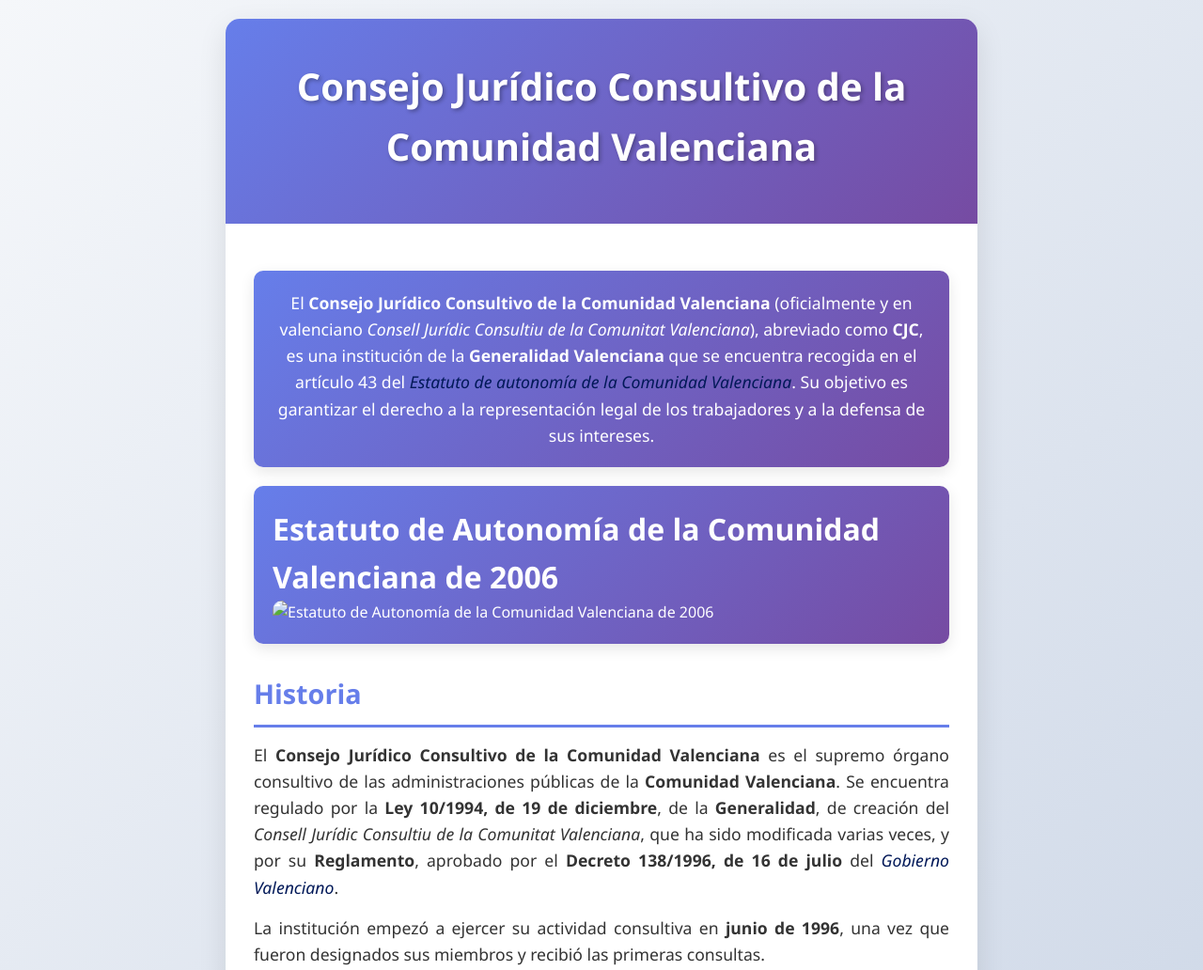
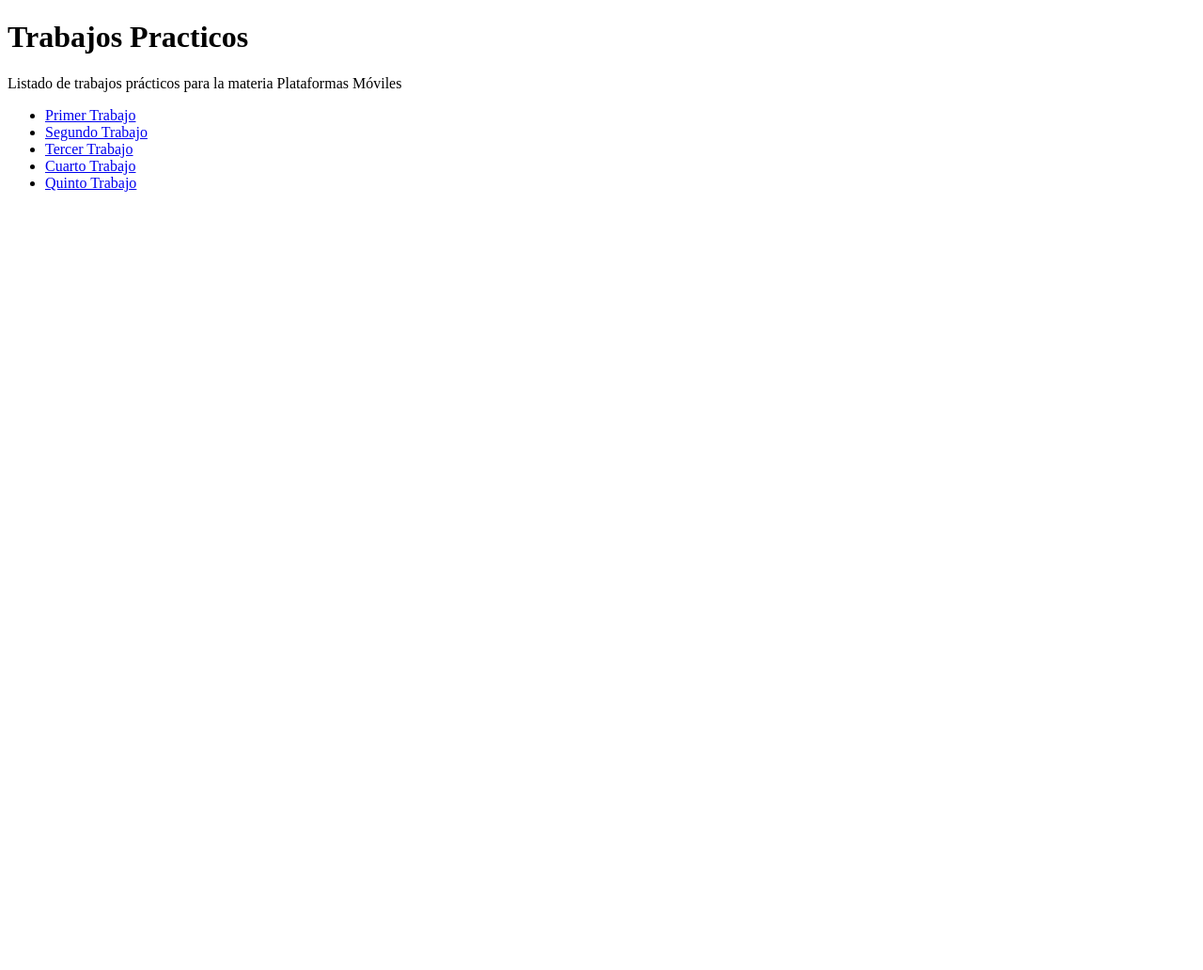
Before and after one commit to LorenzoChe/plataformas-moviles-entregas, a plain HTML site: page index.html in a window 1280 px wide. Shown: the top 1032 px of the page at 94% size. After the commit the page ends 800 px from the top, so only its background shows below. Drawn offline with Linux system fonts and the light colour scheme.

Commit message:
Update index.html

```diff
--- a/index.html
+++ b/index.html
@@ -1,151 +1,18 @@
-
 <!DOCTYPE html>
-<html lang="es">
+<html lang="en">
 <head>
     <meta charset="UTF-8">
     <meta name="viewport" content="width=device-width, initial-scale=1.0">
-    <title>Consejo Jurídico Consultivo de la Comunidad Valenciana</title>
-    <style>
-        * {
-            margin: 0;
-            padding: 0;
-            box-sizing: border-box;
-        }
-
-        body {
-            font-family: 'Segoe UI', Tahoma, Geneva, Verdana, sans-serif;
-            line-height: 1.6;
-            color: #333;
-            background: linear-gradient(135deg, #f5f7fa 0%, #c3cfe2 100%);
-            min-height: 100vh;
-            padding: 20px;
-        }
-
-        .container {
-            max-width: 800px;
-            margin: 0 auto;
-            background: white;
-            border-radius: 15px;
-            box-shadow: 0 10px 30px rgba(0, 0, 0, 0.1);
-            overflow: hidden;
-        }
-
-        .header {
-            background: linear-gradient(135deg, #667eea 0%, #764ba2 100%);
-            color: white;
-            padding: 40px 30px;
-            text-align: center;
-        }
-
-        .header h1 {
-            font-size: 2.5rem;
-            margin-bottom: 10px;
-            text-shadow: 2px 2px 4px rgba(0, 0, 0, 0.3);
-        }
-
-        .content {
-            padding: 30px;
-        }
-
-        h2 {
-            color: #667eea;
-            font-size: 1.8rem;
-            margin: 30px 0 15px 0;
-            border-bottom: 3px solid #667eea;
-            padding-bottom: 10px;
-        }
-
-        h3 {
-            color: #764ba2;
-            font-size: 1.4rem;
-            margin: 25px 0 10px 0;
-        }
-
-        p {
-            margin-bottom: 15px;
-            text-align: justify;
-            font-size: 1.1rem;
-        }
-        a {
-            color: #001858;
-            text-decoration: none;
-        }
-        a:hover {
-            text-decoration: underline;
-        }
-
-        .highlight {
-            background: linear-gradient(135deg, #667eea 0%, #764ba2 100%);
-            color: white;
-            padding: 20px;
-            border-radius: 10px;
-            margin: 20px 0;
-            box-shadow: 0 5px 15px rgba(0, 0, 0, 0.1);
-        }
-
-        .highlight p {
-            margin: 0;
-            text-align: center;
-            font-weight: 500;
-        }
-
-        .structure-section {
-            background: #f8f9fa;
-            padding: 20px;
-            border-radius: 10px;
-            margin: 20px 0;
-            border-left: 5px solid #667eea;
-        }
-        .shield {
-            border-radius: 10px;
-            display: block;
-            margin: 0 auto;
-            max-width: 100%;
-            height: auto;
-        }
-
-
-    </style>
+    <title>Plataformas Moviles Entregas</title>
 </head>
 <body>
-    <div class="container">
-        <div class="header">
-            <h1>Consejo Jurídico Consultivo de la Comunidad Valenciana</h1>
-        </div>
-
-        <div class="content">
-            <div class="highlight">
-                <p>El <strong>Consejo Jurídico Consultivo de la Comunidad Valenciana</strong> (oficialmente y en valenciano <em>Consell Jurídic Consultiu de la Comunitat Valenciana</em>), abreviado como <strong>CJC</strong>, es una institución de la <strong>Generalidad Valenciana</strong> que se encuentra recogida en el artículo 43 del <a href="https://es.wikipedia.org/wiki/Estatuto_de_Autonomía_de_la_Comunidad_Valenciana_de_2006"><em>Estatuto de autonomía de la Comunidad Valenciana</em></a>. Su objetivo es garantizar el derecho a la representación legal de los trabajadores y a la defensa de sus intereses.</p>
-            </div>
-            <div class="highlight">
-                <h1>Estatuto de Autonomía de la Comunidad Valenciana de 2006
-                </h1>
-                <img class="shield" src="shield.png" alt="Estatuto de Autonomía de la Comunidad Valenciana de 2006">
-            </div>
-            <h2>Historia</h2>
-            <p>El <strong>Consejo Jurídico Consultivo de la Comunidad Valenciana</strong> es el supremo órgano consultivo de las administraciones públicas de la <strong>Comunidad Valenciana</strong>. Se encuentra regulado por la <strong>Ley 10/1994, de 19 de diciembre</strong>, de la <strong>Generalidad</strong>, de creación del <em>Consell Jurídic Consultiu de la Comunitat Valenciana</em>, que ha sido modificada varias veces, y por su <strong>Reglamento</strong>, aprobado por el <strong>Decreto 138/1996, de 16 de julio</strong> del <a href="#"><em>Gobierno Valenciano</em></a>.</p>
-
-            <p>La institución empezó a ejercer su actividad consultiva en <strong>junio de 1996</strong>, una vez que fueron designados sus miembros y recibió las primeras consultas.</p>
-
-            <p>El organismo consultivo de la <strong>Generalidad</strong> estaba ubicado desde <strong>mayo de 1997</strong> en un <em>edificio modernista</em> alquilado de tres plantas en el número 9 de la calle de Pascual y Genís de Valencia, sin embargo, desde <strong>junio de 2013</strong> tiene la sede en el <a href="#"><em>palacio de Santa Bárbara</em></a>, edificio propiedad de la <strong>Generalidad</strong>.</p>
-
-            <h2>Misión</h2>
-            <p>El <strong>CJCV</strong> tiene como misión la defensa de los derechos y libertades fundamentales de los ciudadanos y la promoción de la justicia social.</p>
-
-            <h2>Objetivos</h2>
-            <p>El <strong>CJCV</strong> tiene como objetivos la defensa de los derechos y libertades fundamentales de los ciudadanos y la promoción de la justicia social.</p>
-
-            <h2>Estructura</h2>
-            <p>El <strong>CJCV</strong> está organizado en dos niveles: el <strong>Consejo Jurídico Consultivo</strong> y el <strong>Consejo de Administración</strong>.</p>
-
-            <div class="structure-section">
-                <h3>Consejo Jurídico Consultivo</h3>
-                <p>El <strong>Consejo Jurídico Consultivo</strong> es el órgano de gobierno del <strong>CJCV</strong>. Está integrado por <strong>15 miembros</strong>, 10 de los cuales son designados por el <strong>Gobierno de la Generalidad Valenciana</strong>.</p>
-            </div>
-            <a href="https://es.wikipedia.org/wiki/Estatuto_de_Autonomía_de_la_Comunidad_Valenciana_de_2006">https://es.wikipedia.org/wiki/Estatuto_de_Autonomía_de_la_Comunidad_Valenciana_de_2006</a>
-
-        </div>
-
-    </div>
+    <h1>Trabajos Practicos</h1>
+     <p>Listado de trabajos prácticos para la materia Plataformas Móviles</p>
+     <ul>
+       <li><a href="tp-1/">Primer Trabajo</a></li>
+       <li><a href="tp-2/">Segundo Trabajo</a></li>
+       <li><a href="tp-3/">Tercer Trabajo</a></li>
+       <li><a href="tp-4/">Cuarto Trabajo</a></li>
+       <li><a href="tp-5/">Quinto Trabajo</a></li>
 </body>
 </html>
```
